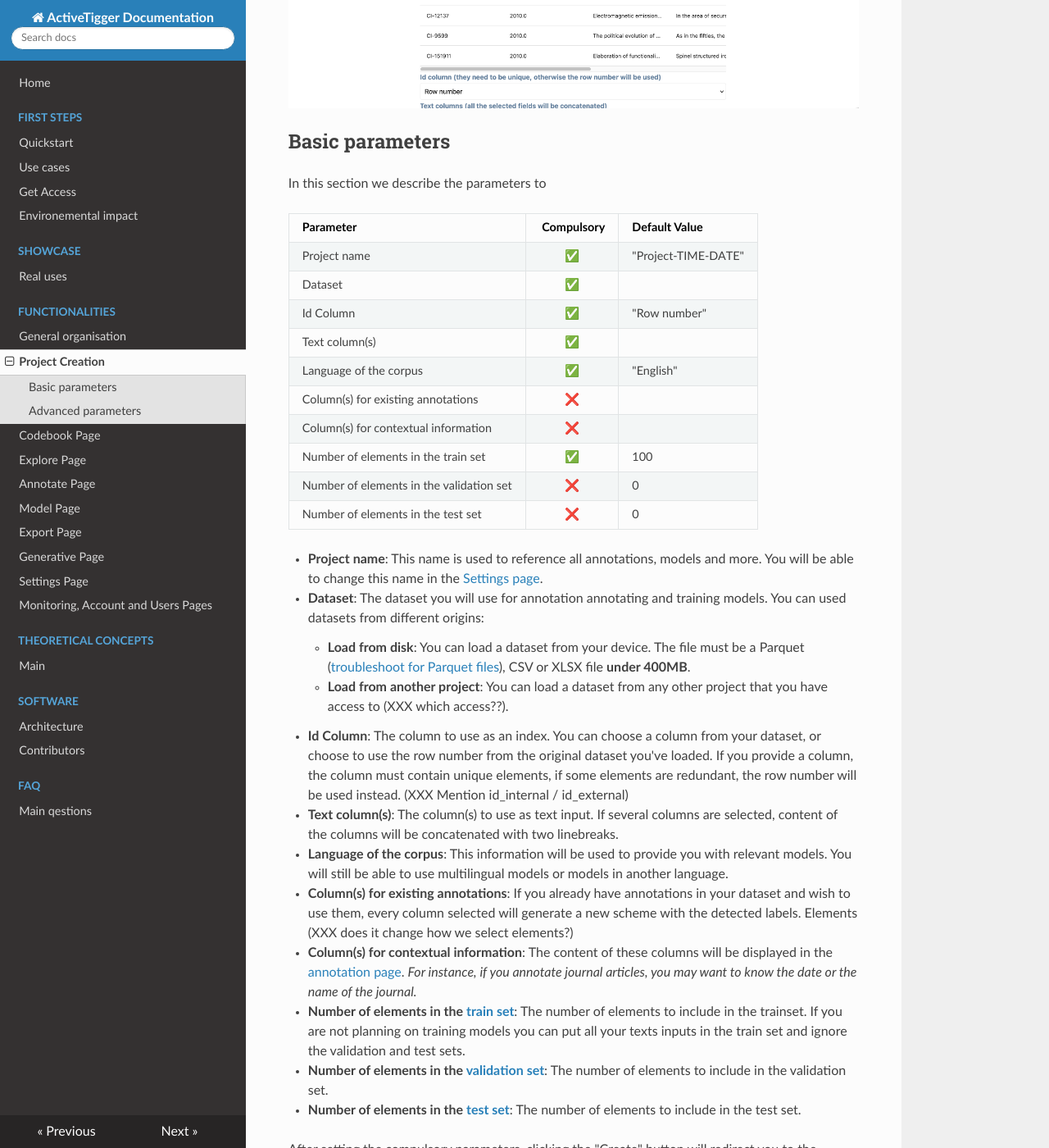
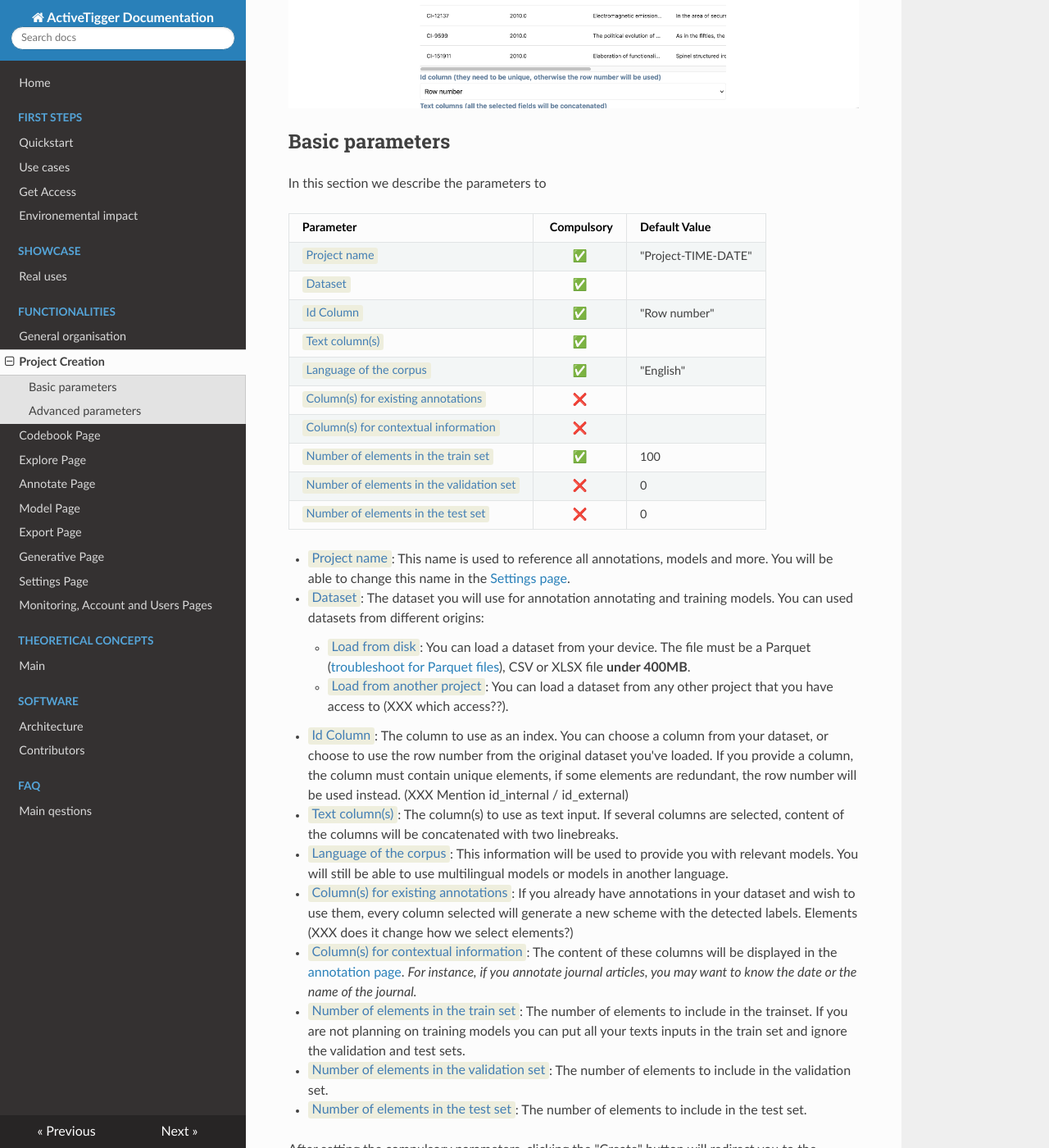
Before and after one commit to activetigger/documentation, an MkDocs documentation site: the page built from docs/functionalities/project-creation.md, in a window 1280 px wide and 1400 px high, scrolled down 497 px. Shown: the whole window at 82% size. Built offline with MkDocs 1.6.1, drawn with Linux system fonts in a browser that asks for light colours; nearby versions of some CDN libraries.

```diff
--- a/docs/functionalities/project-creation.md
+++ b/docs/functionalities/project-creation.md
@@ -10,29 +10,29 @@
 
 | Parameter                                |  Compulsory | Default Value       |
 | :--------------------------------------- | :---------: | :------------------ |
-| Project name                             |     ✅      | "Project-TIME-DATE" |
-| Dataset                                  |     ✅      |                     |
-| Id Column                                |     ✅      | "Row number"        |
-| Text column(s)                           |     ✅      |                     |
-| Language of the corpus                   |     ✅      | "English"           |
-| Column(s) for existing annotations       |     ❌      |                     |
-| Column(s) for contextual information     |     ❌      |                     |
-| Number of elements in the train set      |     ✅      | 100                 |
-| Number of elements in the validation set |     ❌      | 0                   |
-| Number of elements in the test set       |     ❌      | 0                   |
+| <a class="parameter">Project name</a>                             |     ✅      | "Project-TIME-DATE" |
+| <a class="parameter">Dataset</a>                                  |     ✅      |                     |
+| <a class="parameter">Id Column</a>                                |     ✅      | "Row number"        |
+| <a class="parameter">Text column(s)</a>                           |     ✅      |                     |
+| <a class="parameter">Language of the corpus</a>                   |     ✅      | "English"           |
+| <a class="parameter">Column(s) for existing annotations</a>       |     ❌      |                     |
+| <a class="parameter">Column(s) for contextual information</a>     |     ❌      |                     |
+| <a class="parameter">Number of elements in the train set</a>      |     ✅      | 100                 |
+| <a class="parameter">Number of elements in the validation set</a> |     ❌      | 0                   |
+| <a class="parameter">Number of elements in the test set</a>       |     ❌      | 0                   |
 
-- **Project name**: This name is used to reference all annotations, models and more. You will be able to change this name in the [Settings page](./settings.md).
-- **Dataset**: The dataset you will use for annotation annotating and training models. You can used datasets from different origins:
-    - **Load from disk**: You can load a dataset from your device. The file must be a Parquet ([troubleshoot for Parquet files](../faq/faq.md#trouble-shoot-with-parquet-files)), CSV or XLSX file **under 400MB**.
-    - **Load from another project**: You can load a dataset from any other project that you have access to (XXX which access??).
-- **Id Column**: The column to use as an index. You can choose a column from your dataset, or choose to use the row number from the original dataset you've loaded. If you provide a column, the column must contain unique elements, if some elements are redundant, the row number will be used instead. (XXX Mention id_internal / id_external)
-- **Text column(s)**: The column(s) to use as text input. If several columns are selected, content of the columns will be concatenated with two linebreaks.
-- **Language of the corpus**: This information will be used to provide you with relevant models. You will still be able to use multilingual models or models in another language.
-- **Column(s) for existing annotations**: If you already have annotations in your dataset and wish to use them, every column selected will generate a new scheme with the detected labels. Elements (XXX does it change how we select elements?)
-- **Column(s) for contextual information**: The content of these columns will be displayed in the [annotation page](./annotate.md). *For instance, if you annotate journal articles, you may want to know the date or the name of the journal.*
-- **Number of elements in the [train set](../theoretical-concepts/index.md#train-validation-and-test-sets)**: The number of elements to include in the trainset. If you are not planning on training models you can put all your texts inputs in the train set and ignore the validation and test sets.
-- **Number of elements in the [validation set](../theoretical-concepts/index.md#train-validation-and-test-sets)**: The number of elements to include in the validation set.
-- **Number of elements in the [test set](../theoretical-concepts/index.md#train-validation-and-test-sets)**: The number of elements to include in the test set.
+- <a class="parameter">Project name</a>: This name is used to reference all annotations, models and more. You will be able to change this name in the [Settings page](./settings.md).
+- <a class="parameter">Dataset</a>: The dataset you will use for annotation annotating and training models. You can used datasets from different origins:
+    - <a class="parameter">Load from disk</a>: You can load a dataset from your device. The file must be a Parquet ([troubleshoot for Parquet files](../faq/faq.md#trouble-shoot-with-parquet-files)), CSV or XLSX file **under 400MB**.
+    - <a class="parameter">Load from another project</a>: You can load a dataset from any other project that you have access to (XXX which access??).
+- <a class="parameter">Id Column</a>: The column to use as an index. You can choose a column from your dataset, or choose to use the row number from the original dataset you've loaded. If you provide a column, the column must contain unique elements, if some elements are redundant, the row number will be used instead. (XXX Mention id_internal / id_external)
+- <a class="parameter">Text column(s)</a>: The column(s) to use as text input. If several columns are selected, content of the columns will be concatenated with two linebreaks.
+- <a class="parameter">Language of the corpus</a>: This information will be used to provide you with relevant models. You will still be able to use multilingual models or models in another language.
+- <a class="parameter">Column(s) for existing annotations</a>: If you already have annotations in your dataset and wish to use them, every column selected will generate a new scheme with the detected labels. Elements (XXX does it change how we select elements?)
+- <a class="parameter">Column(s) for contextual information</a>: The content of these columns will be displayed in the [annotation page](./annotate.md). *For instance, if you annotate journal articles, you may want to know the date or the name of the journal.*
+- <a class="parameter">Number of elements in the train set</a>: The number of elements to include in the trainset. If you are not planning on training models you can put all your texts inputs in the train set and ignore the validation and test sets.
+- <a class="parameter">Number of elements in the validation set</a>: The number of elements to include in the validation set.
+- <a class="parameter">Number of elements in the test set</a>: The number of elements to include in the test set.
 
 After setting the compulsory parameters, clicking the "Create" button will redirect you to the [Codebook page](./codebook.md) (or the [Annotate page](./annotate.md) if you have selected column(s) for existing annotation).
 
@@ -42,20 +42,20 @@
 
 | Parameter                         |  Compulsory | Default Value   |
 | :-------------------------------- | :---------: | :-------------- |
-| Prioritize existing labels        |     ❌      | `False`         |
-| Select elements at random         |     ❌      | `True`          |
-| Stratify train set                |     ❌      | `False`         |
-| Stratify test set                 |     ❌      | `False`         |
-| Column(s) used for stratification  |     ❌      |                 |
-| Drop annotations for testset      |     ❌      | `False`         |
-| Compute embeddings                |     ❌      | `True`          |
-| Seed                              |     ❌      | a random number |
+| <a class="parameter">Prioritize existing labels</a>        |     ❌      | `False`         |
+| <a class="parameter">Select elements at random</a>         |     ❌      | `True`          |
+| <a class="parameter">Stratify train set</a>                |     ❌      | `False`         |
+| <a class="parameter">Stratify test set</a>                 |     ❌      | `False`         |
+| <a class="parameter">Column(s) used for stratification</a>  |     ❌      |                 |
+| <a class="parameter">Drop annotations for testset</a>      |     ❌      | `False`         |
+| <a class="parameter">Compute embeddings</a>                |     ❌      | `True`          |
+| <a class="parameter">Seed</a>                              |     ❌      | a random number |
 
-- **Prioritize existing labels**: If you have selected columns for existing annotations, setting this parameter to `True`, the train, validation and test sets will be created from elements already annotated. If there are not enough elements annotated to create all three sets, random elements will be picked.
-- **Select elements at random**: If set to `True`, the train, validation and test sets will be created by picking elements at random. If `Prioritize existing labels` is set to `True`, this parameter is ignored.
-- **Stratify train set**: Whether or not, you wish to stratify the train set ([What is stratification?](../theoretical-concepts/index.md#what-is-the-stratification-of-a-dataset)). If `Prioritize existing labels` is set to `True`, this parameter is ignored.
-- **Stratify test set**: Whether or not, you wish to stratify the test set ([What is stratification?](../theoretical-concepts/index.md#what-is-the-stratification-of-a-dataset)). If `Prioritize existing labels` is set to `True`, this parameter is ignored.
-- **Column(s) used for stratification**: If `Stratify train set` and/or `Stratify test set`, the stratification will use the selected columns ([What is stratification?](../theoretical-concepts/index.md#what-is-the-stratification-of-a-dataset)). If `Prioritize existing labels` is set to `True`, this parameter is ignored.
-- **Drop annotations for testset**: If set to `True` and columns have been selected for existing annotations, the annotations of elements in the testset will be dropped. You will have to annotate these elements again.
-- **Compute embeddings**: If set to `True`, upon creating the project, embeddings for the text inputs in the train, validation and test sets will start using [Sentence BERT](https://sbert.net/)
-- **Seed**: The seed used for all random operations in the project.
+- <a class="parameter">Prioritize existing labels</a>: If you have selected columns for existing annotations, setting this parameter to `True`, the train, validation and test sets will be created from elements already annotated. If there are not enough elements annotated to create all three sets, random elements will be picked.
+- <a class="parameter">Select elements at random</a>: If set to `True`, the train, validation and test sets will be created by picking elements at random. If `Prioritize existing labels` is set to `True`, this parameter is ignored.
+- <a class="parameter">Stratify train set</a>: Whether or not, you wish to stratify the train set ([What is stratification?](../theoretical-concepts/index.md#what-is-the-stratification-of-a-dataset)). If `Prioritize existing labels` is set to `True`, this parameter is ignored.
+- <a class="parameter">Stratify test set</a>: Whether or not, you wish to stratify the test set ([What is stratification?](../theoretical-concepts/index.md#what-is-the-stratification-of-a-dataset)). If `Prioritize existing labels` is set to `True`, this parameter is ignored.
+- <a class="parameter">Column(s) used for stratification</a>: If `Stratify train set` and/or `Stratify test set`, the stratification will use the selected columns ([What is stratification?](../theoretical-concepts/index.md#what-is-the-stratification-of-a-dataset)). If `Prioritize existing labels` is set to `True`, this parameter is ignored.
+- <a class="parameter">Drop annotations for testset</a>: If set to `True` and columns have been selected for existing annotations, the annotations of elements in the testset will be dropped. You will have to annotate these elements again.
+- <a class="parameter">Compute embeddings</a>: If set to `True`, upon creating the project, embeddings for the text inputs in the train, validation and test sets will start using [Sentence BERT](https://sbert.net/)
+- <a class="parameter">Seed</a>: The seed used for all random operations in the project.
--- a/docs/style.css
+++ b/docs/style.css
@@ -2,4 +2,48 @@
     padding: 0rem 0.2rem;
     margin: 0rem;
     /* vertical-align: top; */
+    cursor: default;
 }
+
+a.parameter{
+    color:#437EB4;
+    background-color: #eed;
+
+    font-weight: 500;
+    padding: 0.15rem 0.3rem;
+    margin: 0rem;
+    border-radius: .2rem;
+    cursor: default;
+    a.parameter::hover{
+        color:#437EB4;
+    }
+}
+
+a.primary-action{
+    color:white;
+    background-color: #ea6b1f;
+
+    font-weight: 500;
+    padding: 0.15rem 0.3rem;
+    margin: 0rem;
+    border-radius: .2rem;
+    cursor: default;
+    a.parameter::hover{
+        color:white;
+    }
+}
+a.secondary-action{
+    color:#b04302;
+    background-color: #00000000;
+    border:1px #b04302 solid;
+
+    font-weight: 500;
+    padding: 0.15rem 0.3rem;
+    margin: 0rem;
+    border-radius: .2rem;
+    cursor: default;
+    a.parameter::hover{
+        color:#b04302;
+    }
+
+}
```
Also changed, not shown: docs/functionalities/explore.md (+24 -23 lines).
